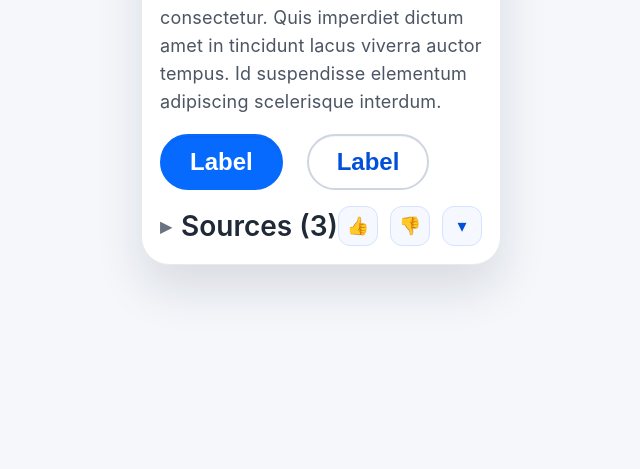
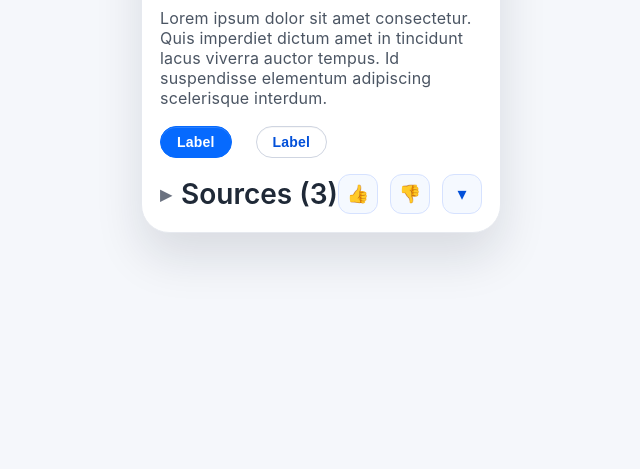
Before and after one commit to prantiksf/agentforce-test, a website: page public/index.html in a window 1280 px wide. Shown: the part 331-800 px from the top of the page, without its empty margins (319-959 px from the left). Drawn offline with Linux system fonts and the light colour scheme.

Commit message:
style: match selected Figma button (32px pill, blue fill, white text)

```diff
--- a/public/styles.css
+++ b/public/styles.css
@@ -10,10 +10,10 @@
   --page-bg: #f5f7fb;
   --title-size: 28px;
   --title-line: 36px;
-  --body-size: 18px;
-  --body-line: 28px;
+  Lpx;
+  	9px;
   --space-1: 4px; --space-2: 8px; --space-3: 12px; --space-4: 16px; --space-6: 24px;
-  --btn-h: 56px;
+  --btn-h: 32px;
   --radius-xl: 28px; --radius-lg: 16px; --radius-pill: 9999px;
 }
 * { box-sizing: border-box; }
@@ -28,8 +28,8 @@ body { margin: 0; font-family: "SF Pro", -apple-system, system-ui, Segoe UI, Rob
 .link-icon { color: var(--accent-2); font-weight: 600; }
 .card__body { margin: 8px 0 18px; font-size: var(--body-size); line-height: var(--body-line); color: var(--text); letter-spacing: 0.2px; }
 .pills { display: flex; gap: 24px; margin: 8px 0 16px; }
-.pill { height: var(--btn-h); display: inline-flex; align-items: center; justify-content: center; padding: 0 28px; border-radius: var(--radius-pill); font-size: 24px; font-weight: 700; border: 2px solid transparent; }
-.pill--primary { background: var(--accent); color: var(--on-accent); border-color: var(--accent); box-shadow: 0 2px 0 rgba(0,0,0,0.06) inset; }
+.pill { height: var(--btn-h); display: inline-flex; align-items: center; justify-content: center; padding: 0 16px; border-radius: var(--radius-pill); font-size: 14px; font-weight: 600; border: 1px solid transparent; letter-spacing: .2px; }
+.pill--primary { background: var(--accent); color: var(--on-accent); border-color: var(--accent); box-shadow: inset 0 1px 0 rgba(255,255,255,.15); }
 .pill--outline { background: #fff; color: var(--accent-2); border-color: #cfd5e1; box-shadow: 0 1px 0 rgba(0,0,0,0.03) inset; }
 .card__footer { display: flex; align-items: center; justify-content: space-between; }
 .sources summary { list-style: none; color: #1f2937; font-size: 28px; font-weight: 600; cursor: pointer; display: flex; align-items: center; gap: 10px; }
```
